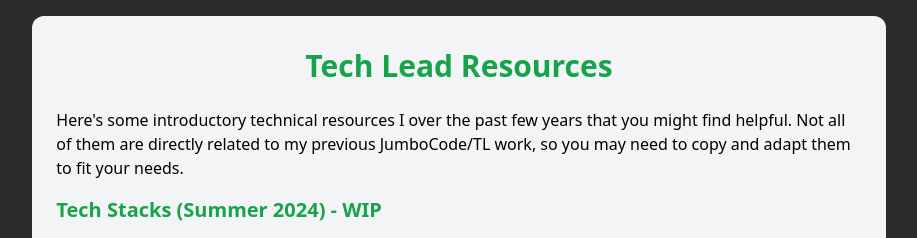
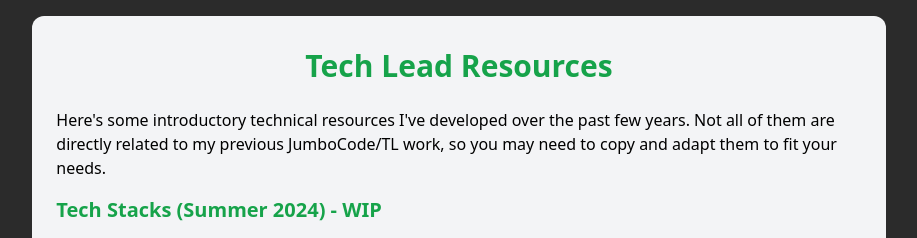
Before and after one commit to gabrielsessions/jc-tl-onboarding-2024, a website: page resources/index.html in a window 1280 px wide. Shown: the top 238 px of the page, without its empty margins (181-1098 px from the left). Drawn offline with Linux system fonts and the light colour scheme.

Commit message:
spelling mistake

```diff
--- a/resources/index.html
+++ b/resources/index.html
@@ -11,7 +11,7 @@
 <body class=" bg-jumbocode-black">
   <div class="my-4 bg-gray-100 rounded-xl p-6 lg:w-2/3 2xl:w-1/2 lg:mx-auto py-8 mx-8 lg:max-w-1/2">
     <h1 class="text-green-600 font-bold text-center lg:text-3xl text-xl md:text-2xl lg:block">Tech Lead Resources</h1>
-    <p class="mt-6">Here's some introductory technical resources I over the past few years that you might find helpful. Not all of
+    <p class="mt-6">Here's some introductory technical resources I've developed over the past few years. Not all of
       them are directly related to my previous JumboCode/TL work, so you may need to copy and adapt them to fit your
       needs.</p>
     <h3 class="my-4 text-xl text-green-600 font-semibold">Tech Stacks (Summer 2024) - WIP</h3>
```
